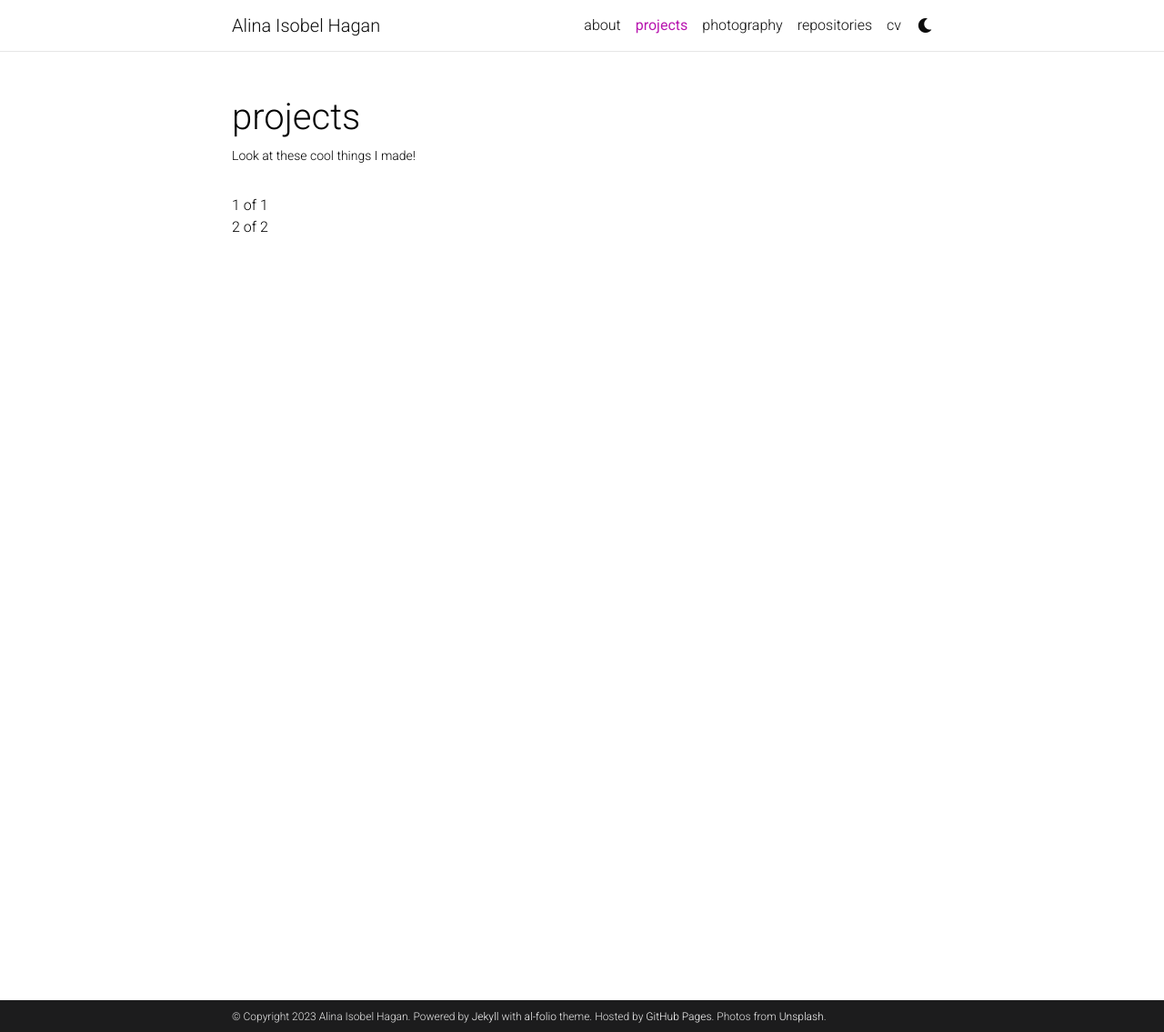
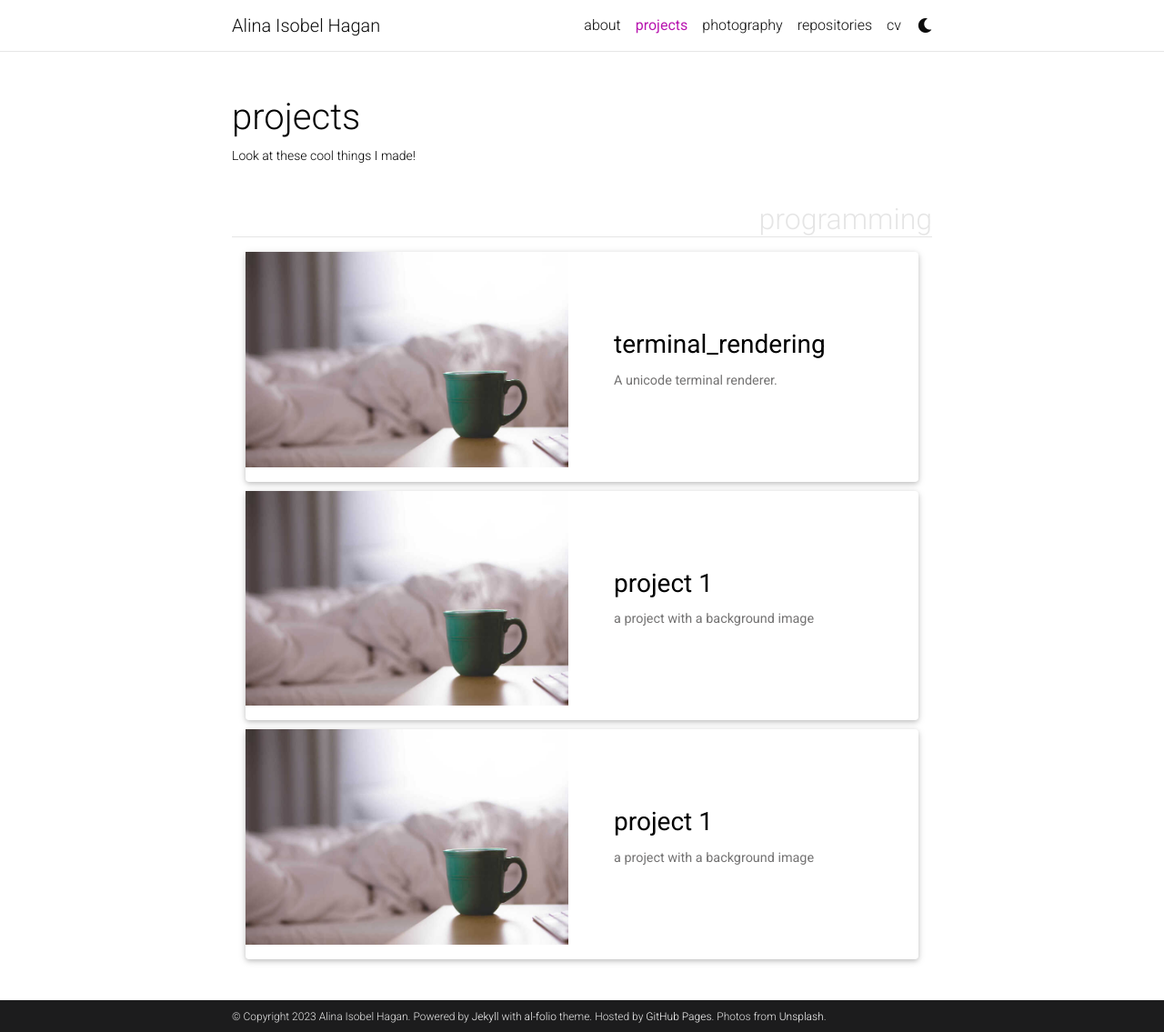
Before and after one commit to aihphysics/aihphysics.github.io, a Jekyll site: the page built from _pages/projects.md, in a window 1280 px wide and 1135 px high. Shown: the whole window at 91% size. Built offline with Jekyll 4.4.1, drawn with Linux system fonts in a browser that asks for light colours; full-size pictures stand in for the smaller copies a plugin makes; comment, search, counter and statistics services are not loaded; a style sheet for code colours, icons or effects is not loaded.

Commit message:
Revert "trying to change up projects"
This reverts commit c0428366ea697ba81e402201d14879c1f8b4d516.

```diff
--- a/_config.yml
+++ b/_config.yml
@@ -343,7 +343,7 @@ enable_tooltips:            false  # enables automatic tooltip links generated
 enable_darkmode:            true   # enables switching between light/dark modes
 enable_navbar_social:       false  # enables displaying social links in the
                                    # navbar on the about page
-enable_project_categories:  false   # enables categorization of projects into
+enable_project_categories:  true   # enables categorization of projects into
                                    # multiple categories
 enable_medium_zoom:         true   # enables image zoom feature (as on medium.com)
 enable_progressbar:         true   # enables a horizontal progress bar linked to the vertical scroll position
--- a/_pages/projects.md
+++ b/_pages/projects.md
@@ -41,11 +41,10 @@ horizontal: true
   <!-- Generate cards for each project -->
   {% if page.horizontal -%}
   <div class="container">
-    <div class="row">
-      1 of 1
-    </div>
-    <div class="row">
-      2 of 2
+    <div class="row row-cols-1">
+    {%- for project in sorted_projects -%}
+      {% include projects_horizontal.html %}
+    {%- endfor %}
     </div>
   </div>
   {%- else -%}
```
